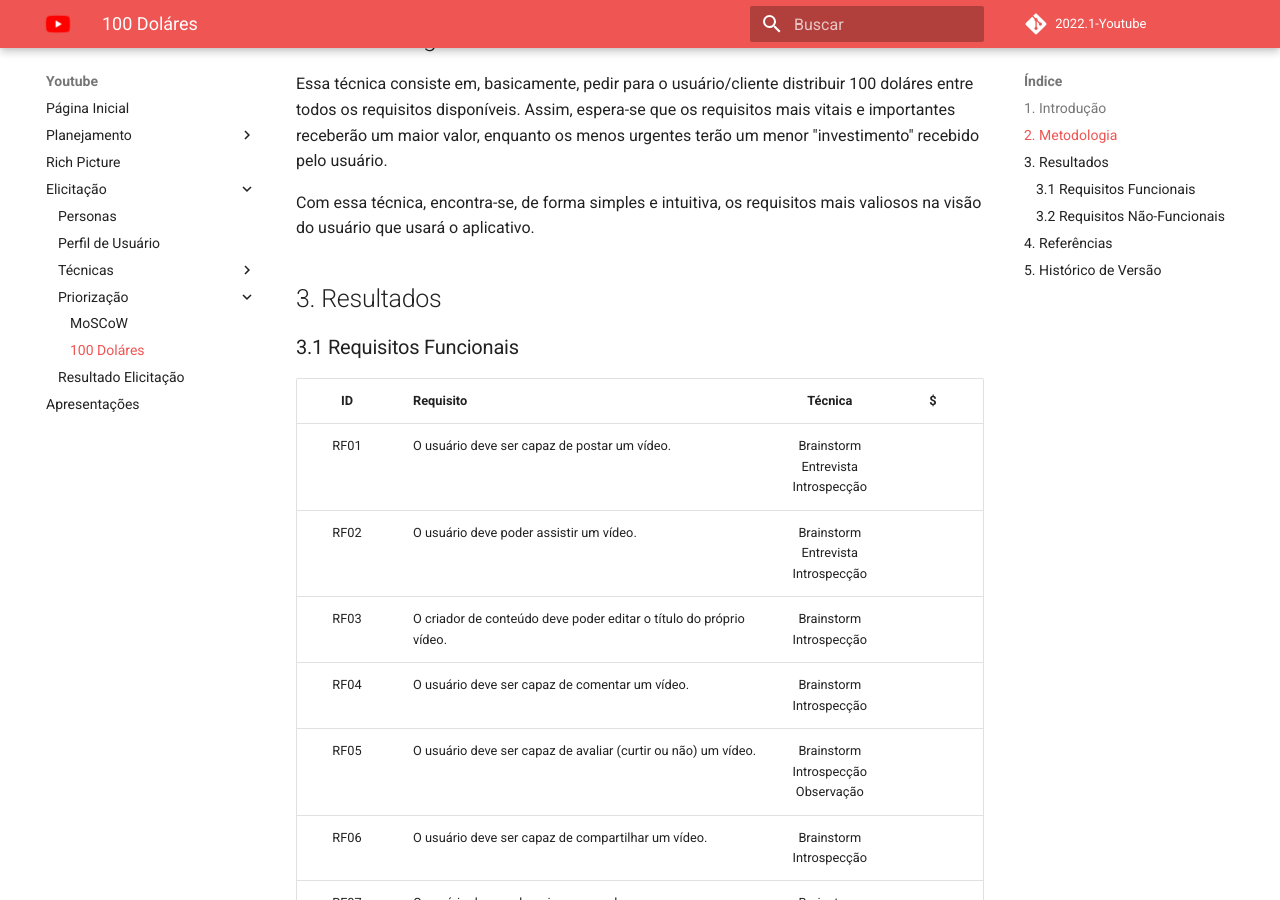
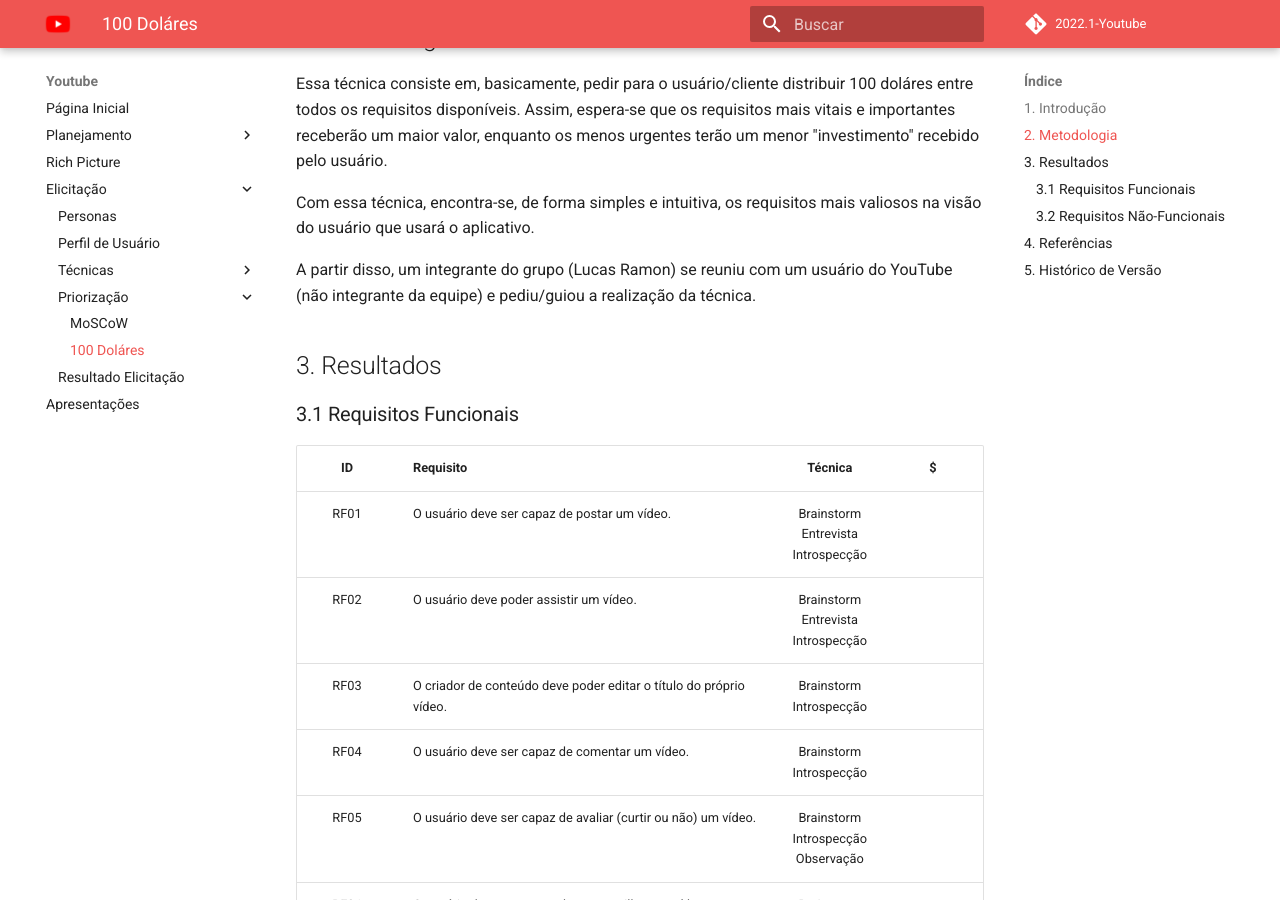
Before and after one commit to Requisitos-de-Software/2022.1-Youtube, an MkDocs documentation site: the page built from docs/elicitacao/priorizacao/100dol.md, in a window 1280 px wide and 900 px high, scrolled down 343 px. Built offline with MkDocs 1.6.1 and Material for MkDocs 9.7.7, drawn with Linux system fonts in a browser that asks for light colours; comment, search, counter and statistics services are not loaded.

```diff
--- a/docs/elicitacao/priorizacao/100dol.md
+++ b/docs/elicitacao/priorizacao/100dol.md
@@ -9,6 +9,8 @@ Dessa forma, nessa seção a técnica utilizada para a priorização dos requisi
 Essa técnica consiste em, basicamente, pedir para o usuário/cliente distribuir 100 doláres entre todos os requisitos disponíveis. Assim, espera-se que os requisitos mais vitais e importantes receberão um maior valor, enquanto os menos urgentes terão um menor "investimento" recebido pelo usuário.
 
 Com essa técnica, encontra-se, de forma simples e intuitiva, os requisitos mais valiosos na visão do usuário que usará o aplicativo.
+
+A partir disso, um integrante do grupo (Lucas Ramon) se reuniu com um usuário do YouTube (não integrante da equipe) e pediu/guiou a realização da técnica.
 
 ## 3. Resultados
 ### 3.1 Requisitos Funcionais
```
Also changed, not shown: docs/elicitacao/priorizacao/moscow.md (+2 -0 lines).
